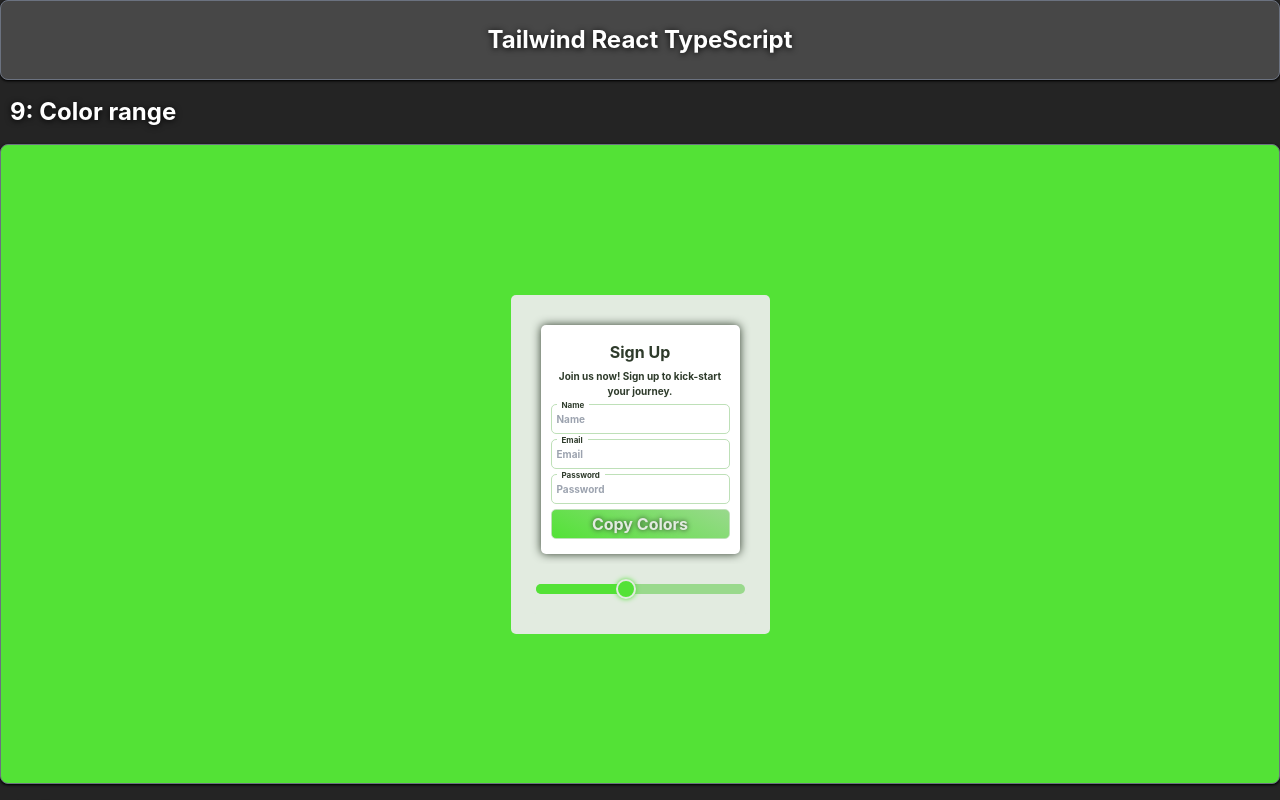
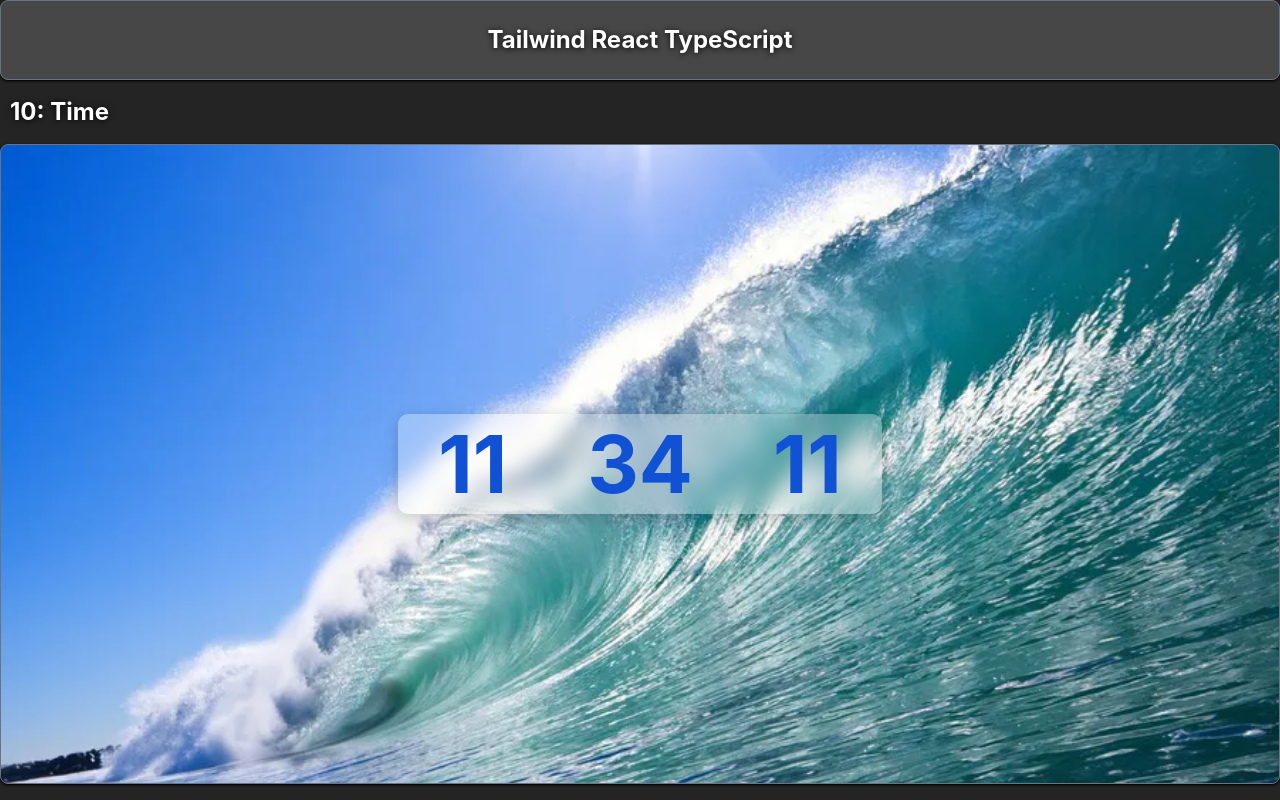
Before and after one commit to kozzztia/tailwind, a React (Vite) app: page / in a window 1280 px wide. Shown: the top 800 px of the page. Built offline with nearby package versions, Linux system fonts and the light colour scheme.

Commit message:
create structure of timer

```diff
--- a/src/components/ColorRange/ColorRange.tsx
+++ b/src/components/ColorRange/ColorRange.tsx
@@ -82,7 +82,7 @@ const ColorRange = () => {
 
           <label>
             <span>Password</span>
-            <input type="password" placeholder="Password" />
+            <input type="password" placeholder="Password" autoComplete='off'/>
           </label>
 
           <button type="submit">copy colors</button>
--- /dev/null
+++ b/src/components/Timer/Timer.tsx
@@ -0,0 +1,60 @@
+import { useCallback, useLayoutEffect, useState } from "react";
+import styles from "./styles.module.css"
+
+const Timer = () => {
+  const date = new Date();
+  const [time, setTime] = useState<Time>({
+    hours: date.getHours().toString().padStart(2, "0"),
+    minutes: date.getMinutes().toString().padStart(2, "0"),
+    seconds: date.getSeconds().toString().padStart(2, "0"),
+  });
+
+  const memoizedSetTime = useCallback(() => {
+    const date = new Date();
+    const hours = date.getHours().toString().padStart(2, "0");
+    const minutes = date.getMinutes().toString().padStart(2, "0");
+    const seconds = date.getSeconds().toString().padStart(2, "0");
+    setTime({ hours, minutes, seconds });
+  }, []);
+
+  useLayoutEffect(() => {
+    const interval = setInterval(() => {
+      memoizedSetTime();
+    }, 1000);
+
+    return () => clearInterval(interval);
+  }, [memoizedSetTime]);
+
+  const arrTime = Object.values(time);
+  const arrText = Object.keys(time)
+
+  return (
+    <div className={styles.container}>
+      <div className={styles.timer}>
+        {
+          arrTime.map((item, index) => <TimeElement key={arrText[index]} number={item} name={arrText[arrTime.indexOf(item)]} />
+          )
+        }
+      </div>
+    </div>
+  )
+}
+
+export default Timer
+
+const TimeElement = ({ number, name }: { number: string, name: string }) => {
+  return (
+    <div className={styles.timeElement}>
+      <span className={styles.number}>{number}</span>
+      <span className={styles.name}>{name}</span>
+    </div>
+  )
+}
+
+
+
+interface Time {
+  hours: string;
+  minutes: string;
+  seconds: string;
+}
--- /dev/null
+++ b/src/components/Timer/styles.module.css
@@ -0,0 +1,64 @@
+:root {
+  --timer-color: 220;
+  --timer-accent-color: hsl(var(--timer-color), 75%, 55%);
+  --timer-accent-color2: hsl(var(--timer-color), 50%, 70%);
+  --timer-element-bg-color: hsl(var(--timer-color), 20%, 90%);
+  --timer-text-color: hsl(var(--timer-color), 15%, 20%);
+  --timer-border-color: hsl(var(--timer-color), 40%, 80%);
+  --timer-hover-color: hsl(var(--timer-color), 85%, 45%);
+
+  --timer-width : 400px;
+  --timer-padding : 20px;
+  --number-size: 80px;
+
+  @media screen and (max-width: 600px) {
+    --timer-width : 100%;
+    --timer-padding : 10px;
+    --number-size: 50px;
+
+  }
+}
+
+.container {
+  width: 100%;
+  height: 100%;
+  padding : var(--timer-padding);
+  background-image: url("./image/ocean.webp");
+  background-size: cover;
+  background-position: center;
+  display: flex;
+  flex-direction: column;
+  justify-content: center;
+  align-items: center;
+  gap: 20px;
+  color: var(--timer-text-color);
+  font-weight: bold;
+  font-size: 30px;
+  .timer {
+    height: 100px;
+    min-width: var(--timer-width);
+    position: relative;
+    z-index: 2;
+    background: rgba(255, 255, 255, 0.3); /* Полупрозрачный фон */
+    backdrop-filter: blur(10px); /* Размытие фона под элементом */
+    border-radius: 10px; /* Скруглённые края для эстетики */
+    box-shadow: 0 4px 15px rgba(0, 0, 0, 0.2); /* Лёгкая тень */
+    display: flex;
+    justify-content: space-around;
+    align-items: center;
+    color: var(--timer-hover-color); /* Цвет текста таймера */
+    .timeElement{
+      position: relative;
+      padding: calc(var(--timer-padding)*2);
+
+      .number{
+          font-size: var(--number-size);
+          font-weight: bold;
+      }
+      .name{
+        position: absolute;
+        display: none;
+      }
+    }
+  }
+}
--- a/src/constants/list.ts
+++ b/src/constants/list.ts
@@ -54,6 +54,12 @@ export const list: ListItem[] = [
         name: 'Color range',
         component: lazy(() => import('../components/ColorRange/ColorRange')),
         color: 'var(--rate-accent-color)'
+    },
+    {
+        id: 10,
+        name: 'Time',
+        component: lazy(() => import('../components/Timer/Timer')),
+        color: 'var(--timer-accent-color)'
     }
 ].reverse();
 
```
Also changed, not shown: src/components/Timer/image/ocean.webp (added).
